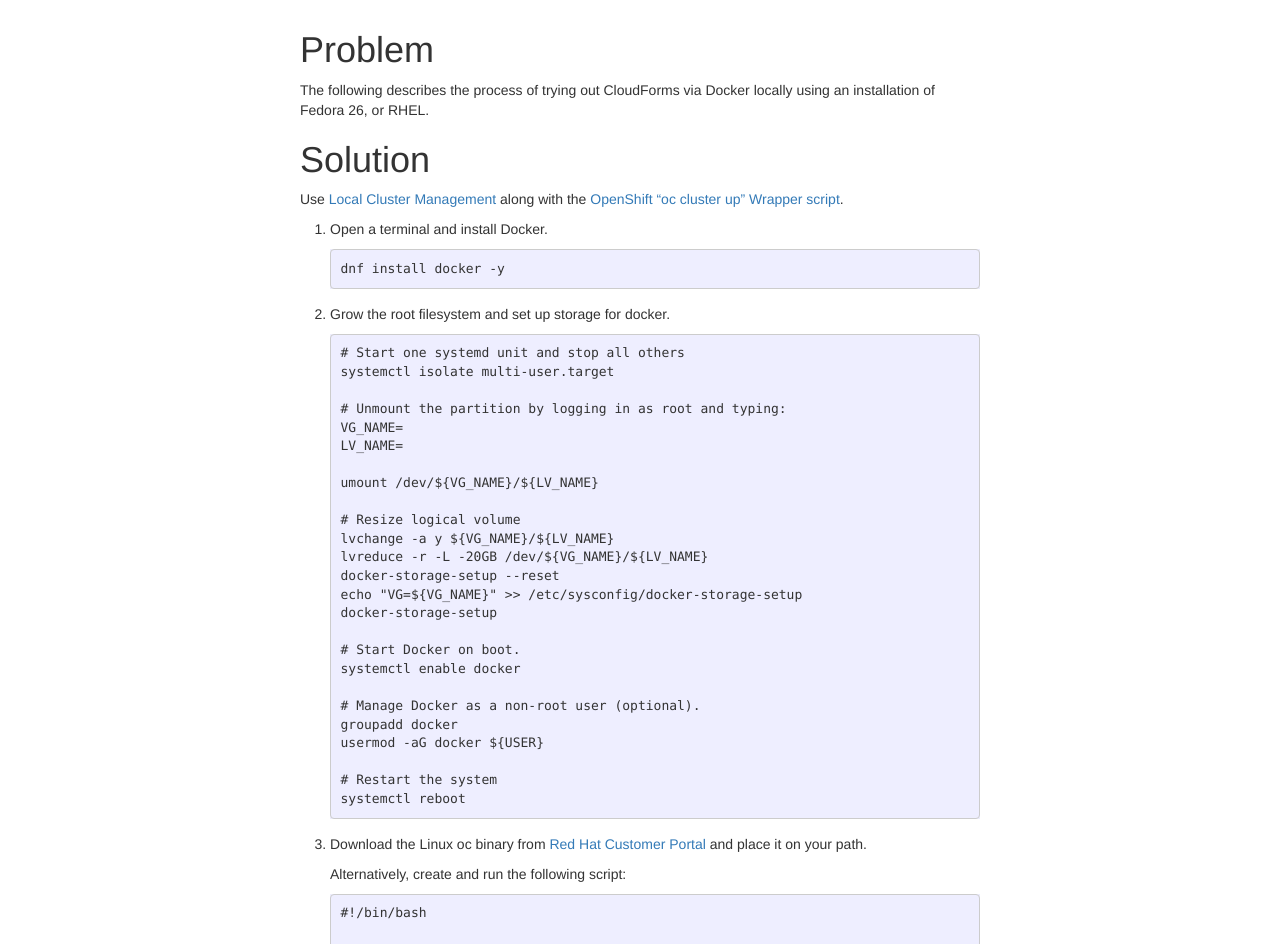
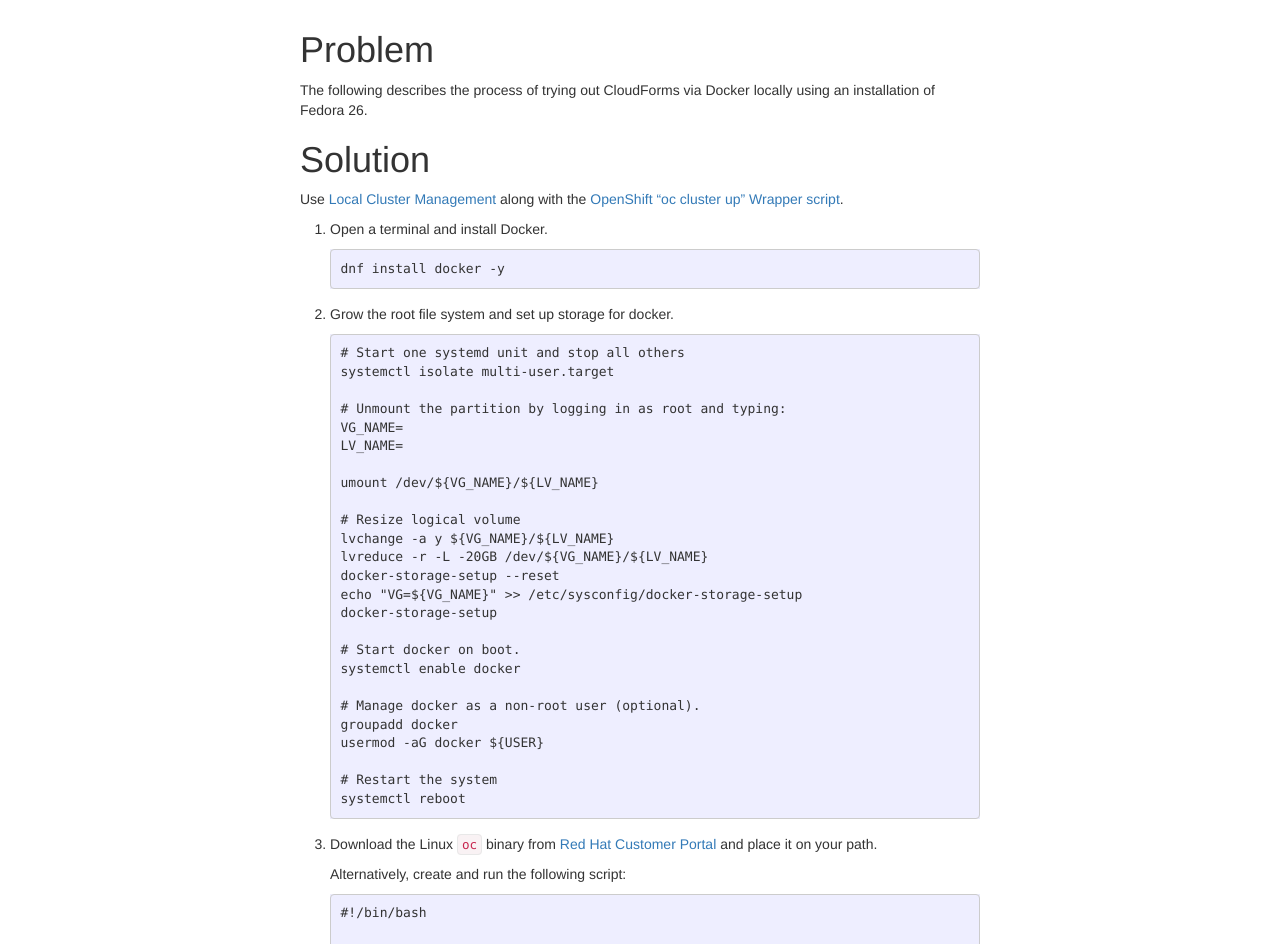
Before and after one commit to ecwpz91/ecwpz91.github.io, a Jekyll site: the page built from _posts/2017-09-08-CloudForms via OpenShift using Docker.md, in a window 1280 px wide and 1400 px high. Shown: the part 226-1170 px from the top of the window. Built offline with Jekyll 4.4.1, drawn with Linux system fonts in a browser that asks for light colours; nearby versions of some CDN libraries; some of the changed text lies outside the part shown.

Commit message:
Updated format and grammar

```diff
--- a/_posts/2017-09-08-CloudForms via OpenShift using Docker.md
+++ b/_posts/2017-09-08-CloudForms via OpenShift using Docker.md
@@ -6,7 +6,7 @@
 
 # Problem
 
-The following describes the process of trying out CloudForms via Docker locally using an installation of Fedora 26, or RHEL.
+The following describes the process of trying out CloudForms via Docker locally using an installation of Fedora 26.
 
 # Solution
 
@@ -16,7 +16,7 @@
 
        dnf install docker -y
 
-2. Grow the root filesystem and set up storage for docker.
+2. Grow the root file system and set up storage for docker.
 
        # Start one systemd unit and stop all others
        systemctl isolate multi-user.target
@@ -34,17 +34,17 @@
        echo "VG=${VG_NAME}" >> /etc/sysconfig/docker-storage-setup
        docker-storage-setup
 
-       # Start Docker on boot.
+       # Start docker on boot.
        systemctl enable docker
 
-       # Manage Docker as a non-root user (optional).
+       # Manage docker as a non-root user (optional).
        groupadd docker
        usermod -aG docker ${USER}
 
        # Restart the system
        systemctl reboot
 
-3. Download the Linux oc binary from [Red Hat Customer Portal][3] and place it on your path.
+3. Download the Linux `oc` binary from [Red Hat Customer Portal][3] and place it on your path.
 
    Alternatively, create and run the following script:
 
```
Also changed, not shown: other parts of _posts/2017-09-08-CloudForms via OpenShift using Docker.md (+2 -2 lines).
